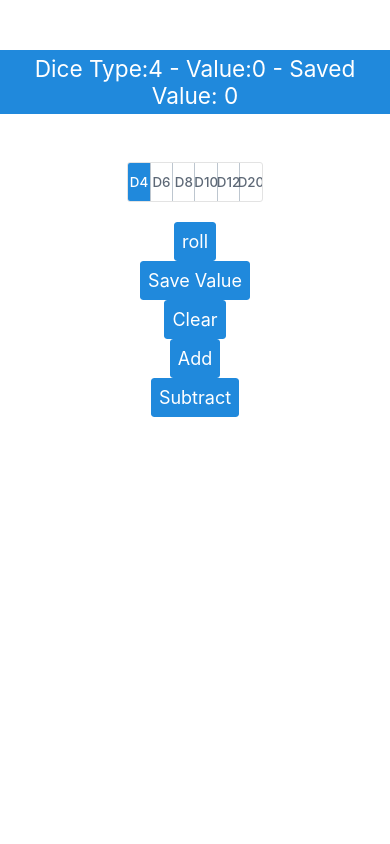
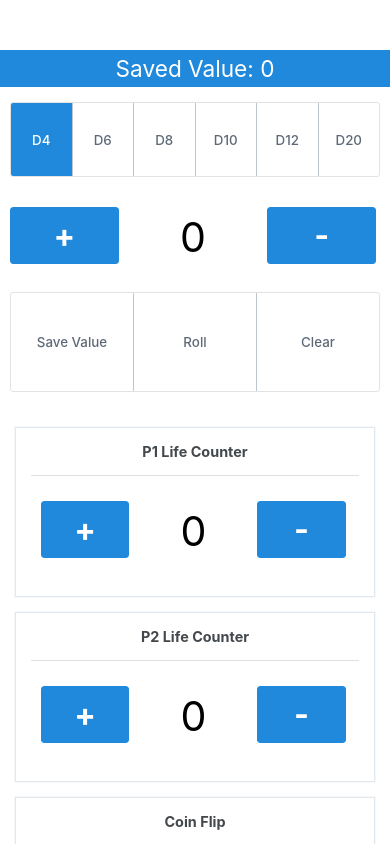
Before and after one commit to DCbrown/d12, a React Native app: screen / in a window 390 px wide. Built offline with nearby package versions, Linux system fonts and the light colour scheme.

Commit message:
add new features, styling, code cleanup

```diff
--- a/App.js
+++ b/App.js
@@ -1,7 +1,7 @@
 import { StatusBar } from 'expo-status-bar';
 import React, { useState } from "react";
-import { StyleSheet, View, ScrollView } from 'react-native';
-import { Button, ButtonGroup, withTheme, Text } from 'react-native-elements';
+import { StyleSheet, View, ScrollView,  } from 'react-native';
+import { Button, ButtonGroup, Card, Text } from 'react-native-elements';
 
 export default function App() {
   const [dR, setDR] = useState(0);
@@ -35,6 +35,20 @@ export default function App() {
       break;
       case 5:
       setDice(20)
+      break;
+    }
+  }
+
+  const diceOptions = (value) => {
+    switch(value) {
+      case 0:
+        handleSavedValue(dR)
+      break;
+      case 1:
+        roll(dice)
+      break;
+      case 2:
+        clear()
       break;
     }
   }
@@ -73,44 +87,115 @@ export default function App() {
 return (
   <ScrollView>
     <View style={styles.values}>
-     <Text h4 style={styles.subHeader}>Dice Type:{dice} - Value:{dR} - Saved Value: {currentValue}</Text>
+     <Text h4 style={styles.subHeader}>Saved Value: {currentValue}</Text>
     </View>
-    <View style={styles.container}>
+    <View>
     <ButtonGroup
         buttons={['D4', 'D6', 'D8', 'D10', 'D12', 'D20']}
         selectedIndex={selectedIndex}
         onPress={(value) => {
           setSelectedIndex(value);
           selectDice(value);
-          console.log(dice);
         }}
-        containerStyle={{ marginBottom: 20 }}
+        containerStyle={{ marginBottom: 20, height: 75}}
       />
     </View>
     <View style={styles.container}>
       <StatusBar style="auto" />
-       <Button
-        title="roll"
-        onPress={() => roll(dice)}
-      />
+      <View style={styles.item}>
+        <Button
+          title="+"
+          titleStyle={{ fontWeight: 'bold', fontSize: 32 }}
+          onPress={() => add()}
+        />
+      </View>
+      <View style={styles.item}>
+      <Text h1 style={styles.diceValue}>{dR}</Text>
+      </View>
+      <View style={styles.item}>
       <Button
-        title="Save Value"
-        onPress={() => handleSavedValue(dR)}
-      />
-      <Button
-        title="Clear"
-        onPress={() => clear()}
-      />
-      <Button
-        title="Add"
-        onPress={() => add()}
-      />
-      <Button
-        title="Subtract"
+        title="-"
+        titleStyle={{ fontWeight: 'bold', fontSize: 32 }}
         onPress={() => subtract()}
       />
+      </View>
     </View>
+    <ButtonGroup
+        buttons={['Save Value', 'Roll', 'Clear']}
+        onPress={(value) => {
+          diceOptions(value);
+        }}
+        containerStyle={{ marginBottom: 20, height: 100 }}
+      />
+      <View>
 
+      <Card>
+            <Card.Title>P1 Life Counter</Card.Title>
+            <Card.Divider />
+            <View style={styles.container}>
+              <StatusBar style="auto" />
+              <View style={styles.item}>
+                <Button
+                  title="+"
+                  titleStyle={{ fontWeight: 'bold', fontSize: 32 }}
+                  onPress={() => add()}
+                />
+              </View>
+              <View style={styles.item}>
+              <Text h1 style={styles.diceValue}>{dR}</Text>
+              </View>
+              <View style={styles.item}>
+              <Button
+                title="-"
+                titleStyle={{ fontWeight: 'bold', fontSize: 32 }}
+                onPress={() => subtract()}
+              />
+              </View>
+            </View>
+          </Card>
+
+          <Card>
+            <Card.Title>P2 Life Counter</Card.Title>
+            <Card.Divider />
+            <View style={styles.container}>
+              <StatusBar style="auto" />
+              <View style={styles.item}>
+                <Button
+                  title="+"
+                  titleStyle={{ fontWeight: 'bold', fontSize: 32 }}
+                  onPress={() => add()}
+                />
+              </View>
+              <View style={styles.item}>
+              <Text h1 style={styles.diceValue}>{dR}</Text>
+              </View>
+              <View style={styles.item}>
+              <Button
+                title="-"
+                titleStyle={{ fontWeight: 'bold', fontSize: 32 }}
+                onPress={() => subtract()}
+              />
+              </View>
+            </View>
+          </Card>
+
+          <Card>
+          <Card.Title>Coin Flip</Card.Title>
+            <Card.Divider />
+            <Text h2 style={{ marginBottom: 10, textAlign : "center", }}>
+              HEADS
+            </Text>
+            <Button
+              buttonStyle={{
+                borderRadius: 0,
+                marginLeft: 0,
+                marginRight: 0,
+                marginBottom: 0,
+              }}
+              title="Flip Coin"
+            />
+          </Card>
+      </View>
     </ScrollView>
   );
 }
@@ -121,9 +206,13 @@ const styles = StyleSheet.create({
   },
   container: {
     flex: 1,
+    flexDirection: 'row',
+    flexWrap: 'wrap',
+    alignItems: 'flex-start', // if you want to fill rows left to right
     backgroundColor: '#fff',
-    alignItems: 'center',
-    justifyContent: 'center',
+  },
+  controllContainer: {
+    display:"none"
   },
   subHeader: {
     backgroundColor : "#2089dc",
@@ -131,5 +220,15 @@ const styles = StyleSheet.create({
     textAlign : "center",
     paddingVertical : 5,
     marginBottom : 10
+  },
+  item: {
+    width: '33%', // is 50% of container width
+    padding: 10
+  },
+  diceValue: {
+    textAlign : "center",
+    paddingVertical : 5,
+    marginBottom : 10,
+    color: 'black'
   }
 });
```
